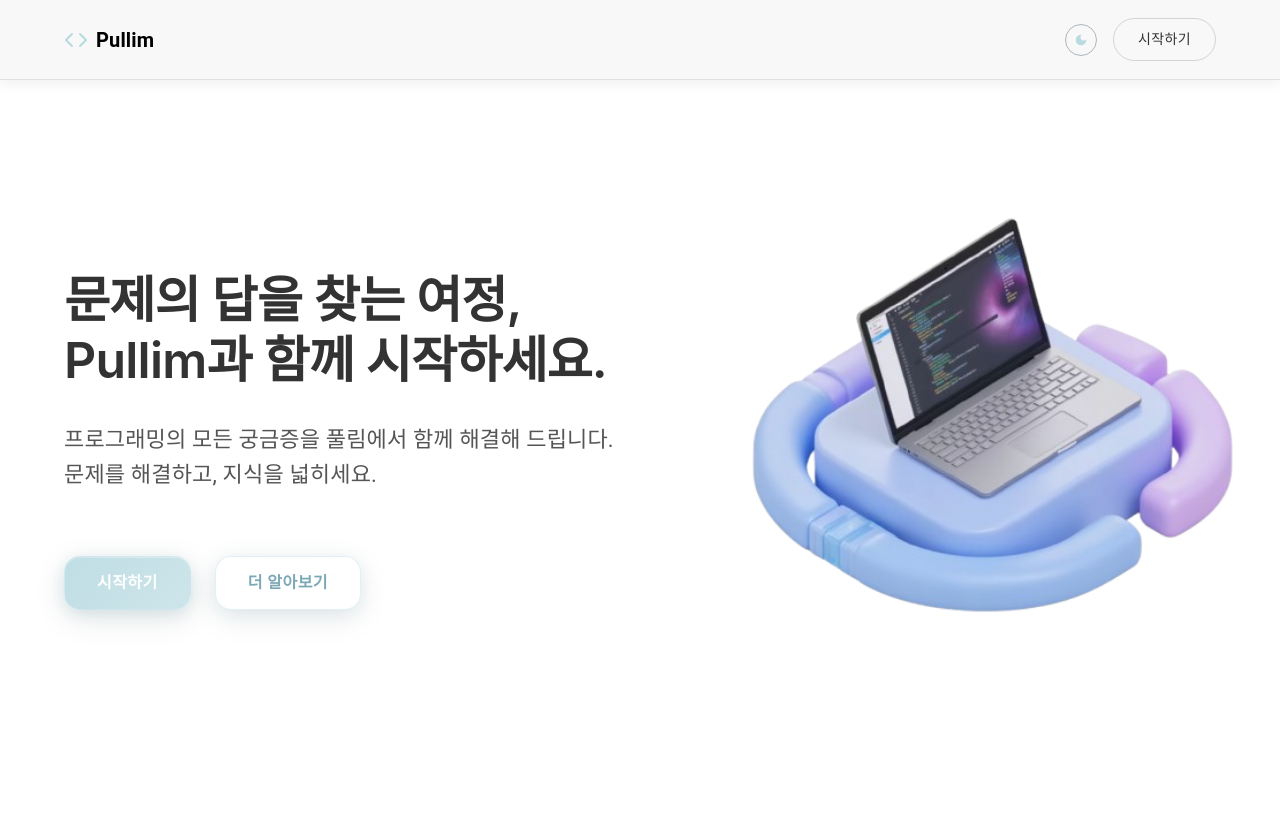
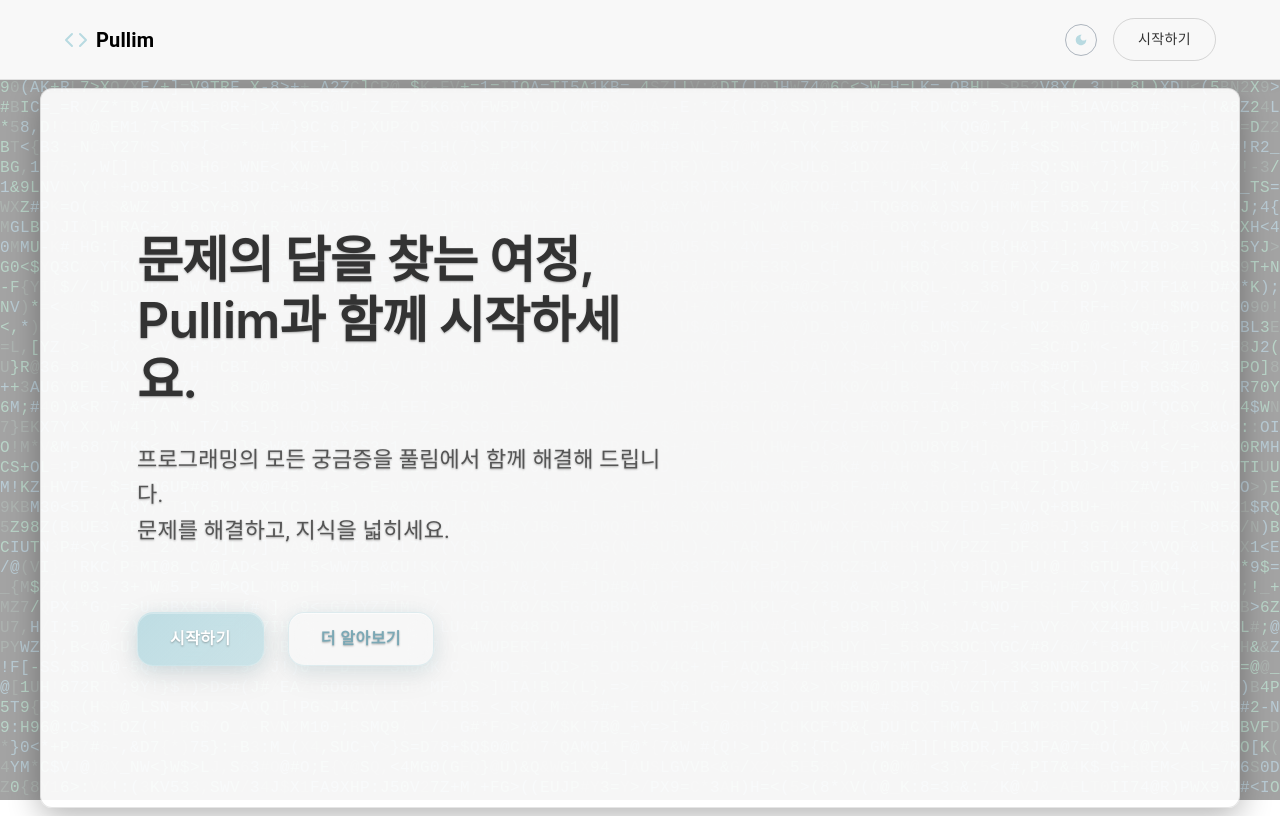
Before and after one commit to minkwan-1/react-nest, a React (Vite) app in the folder client/: page / in a window 1280 px wide. Built offline with nearby package versions, Linux system fonts and the light colour scheme; no server answers; what quill-image-resize-module-ts would draw is missing.

Commit message:
landing page 재작업 중

```diff
--- /dev/null
+++ b/client/src/components/landing/LetterGlitch.tsx
@@ -0,0 +1,279 @@
+import { useRef, useEffect } from "react";
+
+type LetterGlitchProps = {
+  glitchColors?: string[];
+  className?: string;
+  glitchSpeed?: number;
+  centerVignette?: boolean;
+  outerVignette?: boolean;
+  smooth?: boolean;
+};
+
+type Letter = {
+  char: string;
+  color: string;
+  targetColor: string;
+  colorProgress: number;
+};
+
+const LetterGlitch = ({
+  glitchColors = ["#2b4539", "#61dca3", "#61b3dc"],
+  className = "",
+  glitchSpeed = 50,
+  centerVignette = false,
+  outerVignette = true,
+  smooth = true,
+}: LetterGlitchProps) => {
+  const canvasRef = useRef<HTMLCanvasElement | null>(null);
+  const animationRef = useRef<number | null>(null);
+  const letters = useRef<Letter[]>([]);
+  const grid = useRef<{ columns: number; rows: number }>({
+    columns: 0,
+    rows: 0,
+  });
+  const context = useRef<CanvasRenderingContext2D | null>(null);
+  const lastGlitchTime = useRef<number>(Date.now());
+
+  const fontSize = 16;
+  const charWidth = 10;
+  const charHeight = 20;
+
+  const lettersAndSymbols = "ABCDEFGHIJKLMNOPQRSTUVWXYZ!@#$&*()-_+=/[]{};:<>,"
+    .split("")
+    .concat("0123456789".split(""));
+
+  const getRandomChar = () =>
+    lettersAndSymbols[Math.floor(Math.random() * lettersAndSymbols.length)];
+
+  const getRandomColor = () =>
+    glitchColors[Math.floor(Math.random() * glitchColors.length)];
+
+  const hexToRgb = (hex: string) => {
+    const shorthandRegex = /^#?([a-f\d])([a-f\d])([a-f\d])$/i;
+    hex = hex.replace(shorthandRegex, (m, r, g, b) => r + r + g + g + b + b);
+
+    const result = /^#?([a-f\d]{2})([a-f\d]{2})([a-f\d]{2})$/i.exec(hex);
+    return result
+      ? {
+          r: parseInt(result[1], 16),
+          g: parseInt(result[2], 16),
+          b: parseInt(result[3], 16),
+        }
+      : null;
+  };
+
+  const interpolateColor = (
+    start: { r: number; g: number; b: number },
+    end: { r: number; g: number; b: number },
+    factor: number
+  ) => {
+    const result = {
+      r: Math.round(start.r + (end.r - start.r) * factor),
+      g: Math.round(start.g + (end.g - start.g) * factor),
+      b: Math.round(start.b + (end.b - start.b) * factor),
+    };
+    return `rgb(${result.r}, ${result.g}, ${result.b})`;
+  };
+
+  const calculateGrid = (width: number, height: number) => {
+    const columns = Math.ceil(width / charWidth);
+    const rows = Math.ceil(height / charHeight);
+    return { columns, rows };
+  };
+
+  const initializeLetters = (columns: number, rows: number) => {
+    grid.current = { columns, rows };
+    const totalLetters = columns * rows;
+    letters.current = Array.from({ length: totalLetters }, () => ({
+      char: getRandomChar(),
+      color: getRandomColor(),
+      targetColor: getRandomColor(),
+      colorProgress: 1,
+    }));
+  };
+
+  const resizeCanvas = () => {
+    const canvas = canvasRef.current;
+    if (!canvas) return;
+    const parent = canvas.parentElement;
+    if (!parent) return;
+
+    const dpr = window.devicePixelRatio || 1;
+    const rect = parent.getBoundingClientRect();
+
+    canvas.width = rect.width * dpr;
+    canvas.height = rect.height * dpr;
+
+    canvas.style.width = `${rect.width}px`;
+    canvas.style.height = `${rect.height}px`;
+
+    if (context.current) {
+      context.current.setTransform(dpr, 0, 0, dpr, 0, 0);
+    }
+
+    const { columns, rows } = calculateGrid(rect.width, rect.height);
+    initializeLetters(columns, rows);
+
+    drawLetters();
+  };
+
+  const drawLetters = () => {
+    if (!context.current || letters.current.length === 0) return;
+    const ctx = context.current;
+    const canvas = canvasRef.current;
+    if (!canvas) return;
+
+    const { width, height } = canvas.getBoundingClientRect();
+    ctx.clearRect(0, 0, width, height);
+    ctx.font = `${fontSize}px monospace`;
+    ctx.textBaseline = "top";
+
+    letters.current.forEach((letter, index) => {
+      const x = (index % grid.current.columns) * charWidth;
+      const y = Math.floor(index / grid.current.columns) * charHeight;
+      ctx.fillStyle = letter.color;
+      ctx.fillText(letter.char, x, y);
+    });
+  };
+
+  const updateLetters = () => {
+    if (letters.current.length === 0) return;
+
+    const updateCount = Math.max(1, Math.floor(letters.current.length * 0.05));
+
+    for (let i = 0; i < updateCount; i++) {
+      const index = Math.floor(Math.random() * letters.current.length);
+      const letter = letters.current[index];
+      if (!letter) continue;
+
+      letter.char = getRandomChar();
+      letter.targetColor = getRandomColor();
+
+      if (!smooth) {
+        letter.color = letter.targetColor;
+        letter.colorProgress = 1;
+      } else {
+        letter.colorProgress = 0;
+      }
+    }
+  };
+
+  const handleSmoothTransitions = () => {
+    let needsRedraw = false;
+    letters.current.forEach((letter) => {
+      if (letter.colorProgress < 1) {
+        letter.colorProgress += 0.05;
+        if (letter.colorProgress > 1) letter.colorProgress = 1;
+
+        const startRgb = hexToRgb(letter.color);
+        const endRgb = hexToRgb(letter.targetColor);
+        if (startRgb && endRgb) {
+          letter.color = interpolateColor(
+            startRgb,
+            endRgb,
+            letter.colorProgress
+          );
+          needsRedraw = true;
+        }
+      }
+    });
+
+    if (needsRedraw) {
+      drawLetters();
+    }
+  };
+
+  const animate = () => {
+    const now = Date.now();
+    if (now - lastGlitchTime.current >= glitchSpeed) {
+      updateLetters();
+      drawLetters();
+      lastGlitchTime.current = now;
+    }
+
+    if (smooth) {
+      handleSmoothTransitions();
+    }
+
+    animationRef.current = requestAnimationFrame(animate);
+  };
+
+  useEffect(() => {
+    const canvas = canvasRef.current;
+    if (!canvas) return;
+
+    context.current = canvas.getContext("2d");
+    resizeCanvas();
+    animate();
+
+    let resizeTimeout: NodeJS.Timeout;
+
+    const handleResize = () => {
+      clearTimeout(resizeTimeout);
+      resizeTimeout = setTimeout(() => {
+        if (animationRef.current) {
+          cancelAnimationFrame(animationRef.current);
+        }
+        resizeCanvas();
+        animate();
+      }, 100);
+    };
+
+    window.addEventListener("resize", handleResize);
+
+    return () => {
+      if (animationRef.current) {
+        cancelAnimationFrame(animationRef.current);
+      }
+      window.removeEventListener("resize", handleResize);
+    };
+  }, [glitchSpeed, smooth]);
+
+  return (
+    <div
+      style={{
+        position: "relative",
+        width: "100%",
+        height: "100%",
+        backgroundColor: "#000000",
+        overflow: "hidden",
+      }}
+      className={className}
+    >
+      <canvas
+        ref={canvasRef}
+        style={{ display: "block", width: "100%", height: "100%" }}
+      />
+      {outerVignette && (
+        <div
+          style={{
+            position: "absolute",
+            top: 0,
+            left: 0,
+            width: "100%",
+            height: "100%",
+            pointerEvents: "none",
+            background:
+              "radial-gradient(circle, rgba(0,0,0,0) 60%, rgba(0,0,0,1) 100%)",
+          }}
+        />
+      )}
+      {centerVignette && (
+        <div
+          style={{
+            position: "absolute",
+            top: 0,
+            left: 0,
+            width: "100%",
+            height: "100%",
+            pointerEvents: "none",
+            background:
+              "radial-gradient(circle, rgba(0,0,0,0.8) 0%, rgba(0,0,0,0) 60%)",
+          }}
+        />
+      )}
+    </div>
+  );
+};
+
+export default LetterGlitch;
--- a/client/src/components/layout/common/PageContainer.tsx
+++ b/client/src/components/layout/common/PageContainer.tsx
@@ -1,14 +1,22 @@
 import { ReactNode } from "react";
-import { Box } from "@mui/material";
+import { Box, BoxProps } from "@mui/material";
 import Appbar from "@components/layout/appbar/Appbar";
 
 type LayoutProps = {
   children: ReactNode;
+  sx?: BoxProps["sx"];
 };
 
-const PageContainer = ({ children }: LayoutProps) => {
+const PageContainer = ({ children, sx }: LayoutProps) => {
   return (
-    <Box sx={{ display: "flex", flexDirection: "column", minHeight: "100vh" }}>
+    <Box
+      sx={{
+        display: "flex",
+        flexDirection: "column",
+        minHeight: "100vh",
+        ...sx,
+      }}
+    >
       <Appbar />
       <Box sx={{ flexGrow: 1 }}>{children}</Box>
     </Box>
--- a/client/src/pages/LandingPage.tsx
+++ b/client/src/pages/LandingPage.tsx
@@ -1,30 +1,97 @@
-import { Box, useTheme, useMediaQuery } from "@mui/material";
+import { Box, useTheme } from "@mui/material";
 import { PageContainer } from "@components/layout/common";
-import { MainContent, ImageSection } from "@components/landing";
+import { MainContent } from "@components/landing";
+import LetterGlitch from "@components/landing/LetterGlitch";
 
 const LandingPage = () => {
   const theme = useTheme();
-  const isMobile = useMediaQuery(theme.breakpoints.down("md"));
 
   return (
-    <PageContainer>
+    <PageContainer sx={{ height: "auto" }}>
+      <Box
+        sx={{
+          position: "fixed",
+          top: 0,
+          left: 0,
+          width: "100%",
+          height: "100%",
+          zIndex: 0,
+          pointerEvents: "none",
+          ...theme.applyStyles("light", {
+            opacity: 0.4,
+            filter: "brightness(0.7) contrast(0.8)",
+          }),
+          ...theme.applyStyles("dark", {
+            opacity: 0.4,
+            filter: "brightness(0.7) contrast(0.8)",
+          }),
+        }}
+      >
+        <LetterGlitch
+          glitchSpeed={50}
+          centerVignette={true}
+          outerVignette={false}
+          smooth={true}
+        />
+      </Box>
+
       <Box
         sx={{
           display: "flex",
+          justifyContent: "center",
+          alignItems: "center",
+          padding: { xs: 0.5, md: 1 },
+        }}
+      >
+        <Box
+          sx={{
+            position: "relative",
+            zIndex: 1,
+            width: "100%",
+            maxWidth: "1200px",
+            height: "90vh",
+            display: "flex",
             flexDirection: { xs: "column", md: "row" },
-          minHeight: "calc(100vh - 80px)",
-          maxWidth: "1300px",
-          mx: "auto",
+
             ...theme.applyStyles("light", {
-            backgroundColor: "#ffffff",
+              backgroundColor: "rgba(255, 255, 255, 0.9)", // 라이트 모드: 흰색 배경으로 변경
+              color: "#1a1a1a", // 라이트 모드: 진한 텍스트 색상
+              border: "1px solid rgba(0, 0, 0, 0.1)", // 라이트 모드: 어두운 테두리
+              boxShadow: "0 8px 32px rgba(0, 0, 0, 0.3)", // 라이트 모드: 그림자 조정
             }),
             ...theme.applyStyles("dark", {
-            bgcolor: "#121212",
+              backgroundColor: "rgba(20, 20, 20, 0.7)",
+              color: theme.palette.text.primary,
+              border: "1px solid rgba(255, 255, 255, 0.2)",
+              boxShadow: "0 8px 32px rgba(0, 0, 0, 0.8)",
             }),
+
+            borderRadius: 3,
+            padding: { xs: 3, md: 4 },
+
+            "& *": {
+              textShadow:
+                theme.palette.mode === "light"
+                  ? "0 1px 2px rgba(0, 0, 0, 0.3)" // 라이트 모드: 검은색 텍스트 섀도우로 변경
+                  : "0 1px 3px rgba(0,0,0,0.8)",
+              fontWeight: "500",
+            },
+
+            transition: "all 0.3s ease-in-out",
+            "&:hover": {
+              ...theme.applyStyles("light", {
+                backgroundColor: "rgba(255, 255, 255, 0.95)", // 라이트 모드: 호버 시 더 불투명한 흰색
+                boxShadow: "0 12px 40px rgba(0, 0, 0, 0.4)", // 라이트 모드: 호버 그림자 조정
+              }),
+              ...theme.applyStyles("dark", {
+                backgroundColor: "rgba(25, 25, 25, 0.85)",
+                boxShadow: "0 12px 40px rgba(0, 0, 0, 0.9)",
+              }),
+            },
           }}
         >
           <MainContent />
-        <ImageSection isMobile={isMobile} />
+        </Box>
       </Box>
     </PageContainer>
   );
```
Lines whose indentation alone changed are shown as unchanged.
